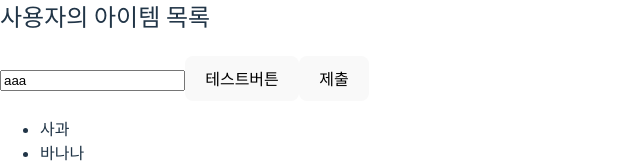
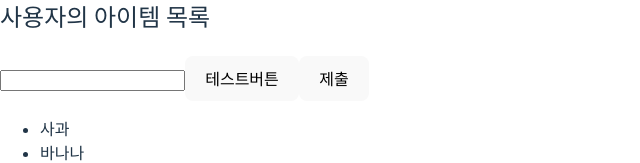
Before and after one commit to johj703/day01, a React (Vite) app: page / in a window 1280 px wide. Shown: the part 402-565 px from the top of the page, without its empty margins (0-640 px from the left). Built offline with nearby package versions, Linux system fonts and the light colour scheme.

Commit message:
초기 값 삭제

```diff
--- a/src/App.jsx
+++ b/src/App.jsx
@@ -6,7 +6,7 @@ const App = () => {
     age: 25,
   });
   const [items, setItems] = useState(["사과", "바나나", "오렌지"]);
-  const [inputFruit, setInputFruit] = useState("aaa");
+  const [inputFruit, setInputFruit] = useState("");
 
   const { name, age } = user;
 
```
